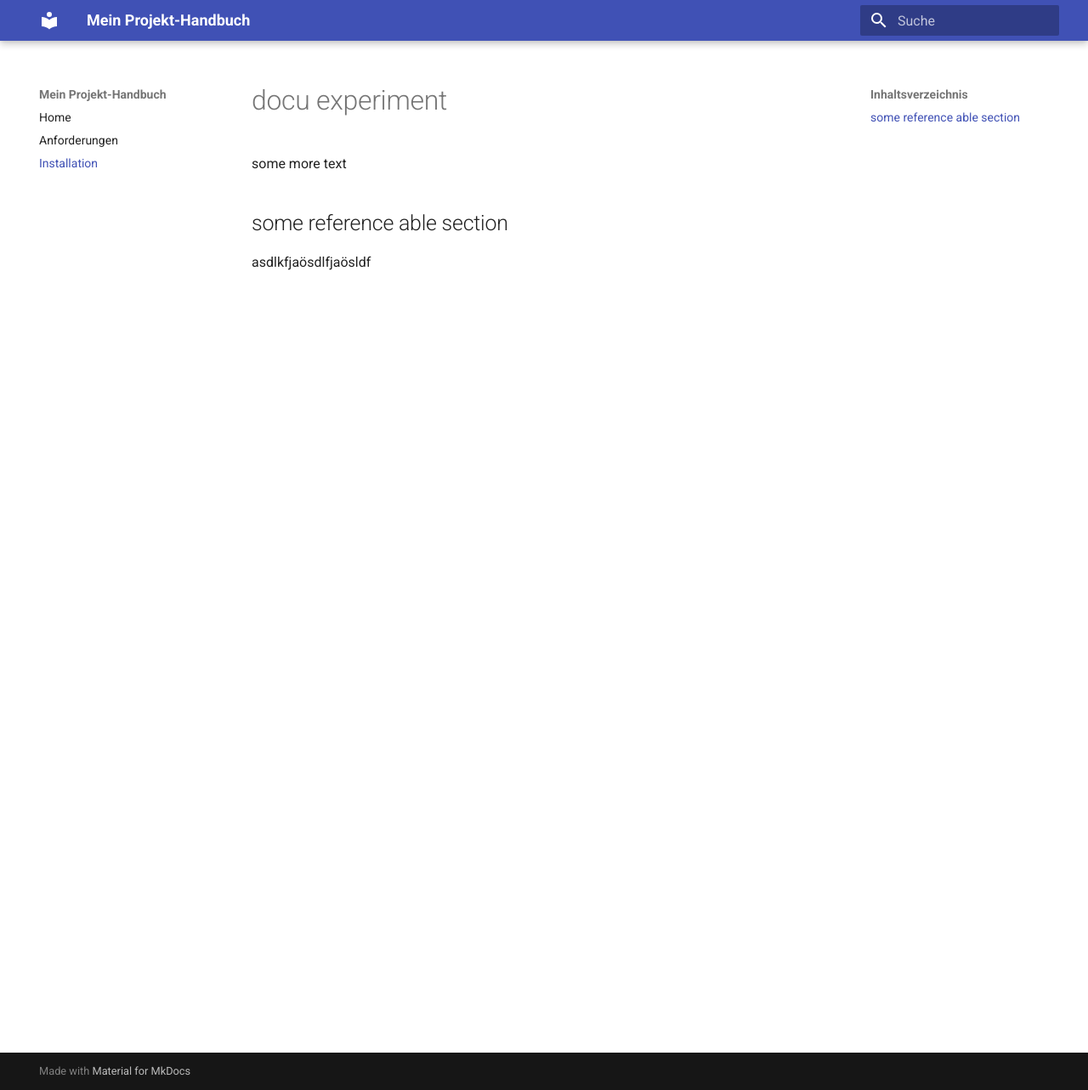
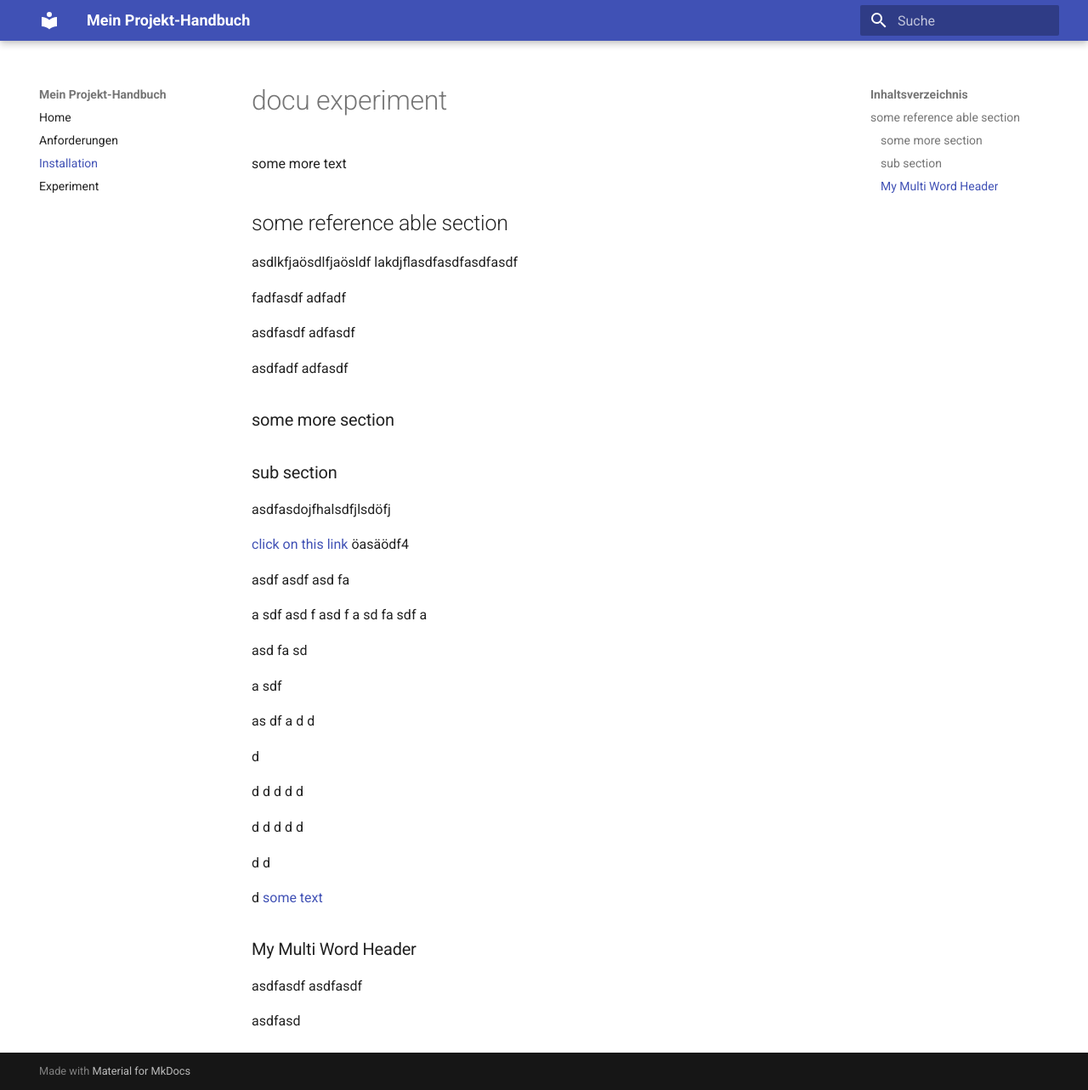
Before and after one commit to simonwalbrun-lab/docu_experiment, an MkDocs documentation site: the page built from docs/some_file.md, in a window 1280 px wide and 1283 px high. Shown: the whole window at 85% size. Built offline with MkDocs 1.6.1 and Material for MkDocs 9.7.7, drawn with Linux system fonts in a browser that asks for light colours.

Commit message:
some dummy experiments

```diff
--- a/docs/some_file.md
+++ b/docs/some_file.md
@@ -4,4 +4,85 @@ some more text
 
 ## some reference able section
 
-asdlkfjaösdlfjaösldf
+asdlkfjaösdlfjaösldf lakdjflasdfasdfasdfasdf
+
+fadfasdf
+adfadf
+
+asdfasdf
+adfasdf
+
+
+asdfadf
+adfasdf
+### some more section
+
+### sub section
+asdfasdojfhalsdfjlsdöfj
+
+[click on this link](#my-multi-word-header)
+öasäödf4
+
+asdf
+asdf
+asd
+fa
+
+a
+sdf
+asd
+f
+asd
+f
+a
+sd
+fa
+sdf
+a
+
+
+asd
+fa
+sd
+
+a
+sdf
+
+
+as
+df
+a
+d
+d
+
+d
+
+d
+d
+d
+d
+d
+
+d
+d
+d
+d
+d
+
+d
+d
+
+d
+[some text](index.md#some-text-on-main-page)
+
+### My Multi Word Header
+
+
+
+
+asdfasdf
+asdfasdf
+
+
+
+asdfasd
--- a/mkdocs.yml
+++ b/mkdocs.yml
@@ -9,6 +9,7 @@ nav:
   - Home: index.md
   - Anforderungen: SRS.md
   - Installation: some_file.md
+  - Experiment: Some Example REQs.md
 
 # Nur Standard-Plugins aktiv
 plugins:
```
Also changed, not shown: docs/SRS.md (+1 -1 lines), docs/Some Example REQs.md (added, +23 -0 lines), docs/index.md (+12 -0 lines).
